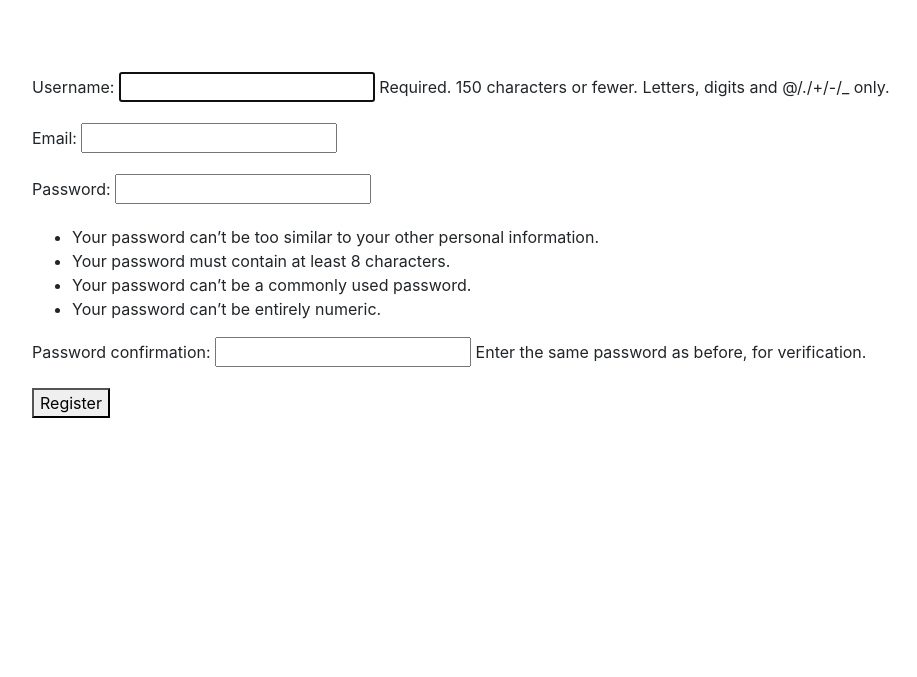
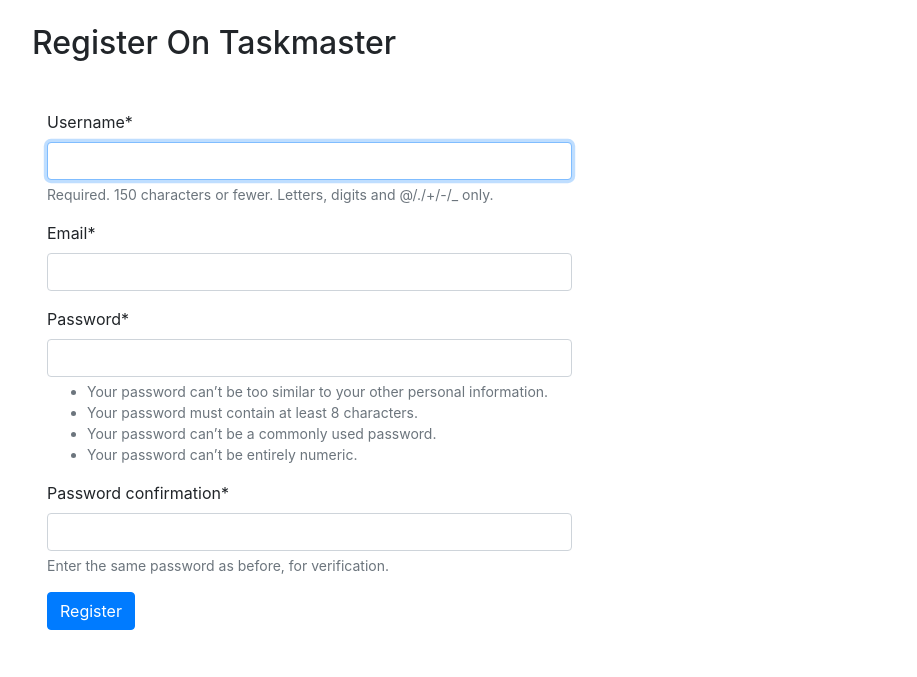
Before and after one commit to mzxz/task-master, a Django app: page /account/register in a window 1280 px wide. Shown: the part 56-733 px from the top of the page, without its empty margins (53-970 px from the left). Run offline with Django 3.2, Linux system fonts and the light colour scheme; some libraries are stand-ins or nearby versions.

Commit message:
Implement grid system & improve form design

```diff
--- a/users_app/templates/register.html
+++ b/users_app/templates/register.html
@@ -1,4 +1,5 @@
 {%extends 'base.html'%}
+{% load crispy_forms_tags %}
 
 {% block title %}
     <title>Taskmaster - Register</title>
@@ -7,6 +8,7 @@
 {% block content %}
     <div class="container">
         <br>
+        <h2>Register On Taskmaster</h2>
 
         {% if messages %}
             {% for message in messages %}
@@ -19,11 +21,11 @@
             {% endfor %}
         {% endif %}
 
-        <form method="POST" class="mt-5">
+        <form method="POST" class="mt-5 col-6">
             {% csrf_token %}
 
-            {{ register_form.as_p }}
-            <button type="submit">Register</button>
+            {{ register_form|crispy }}
+            <button class="btn btn-primary mb-5" type="submit">Register</button>
         </form>
     </div>
 {%  endblock content %}
```
